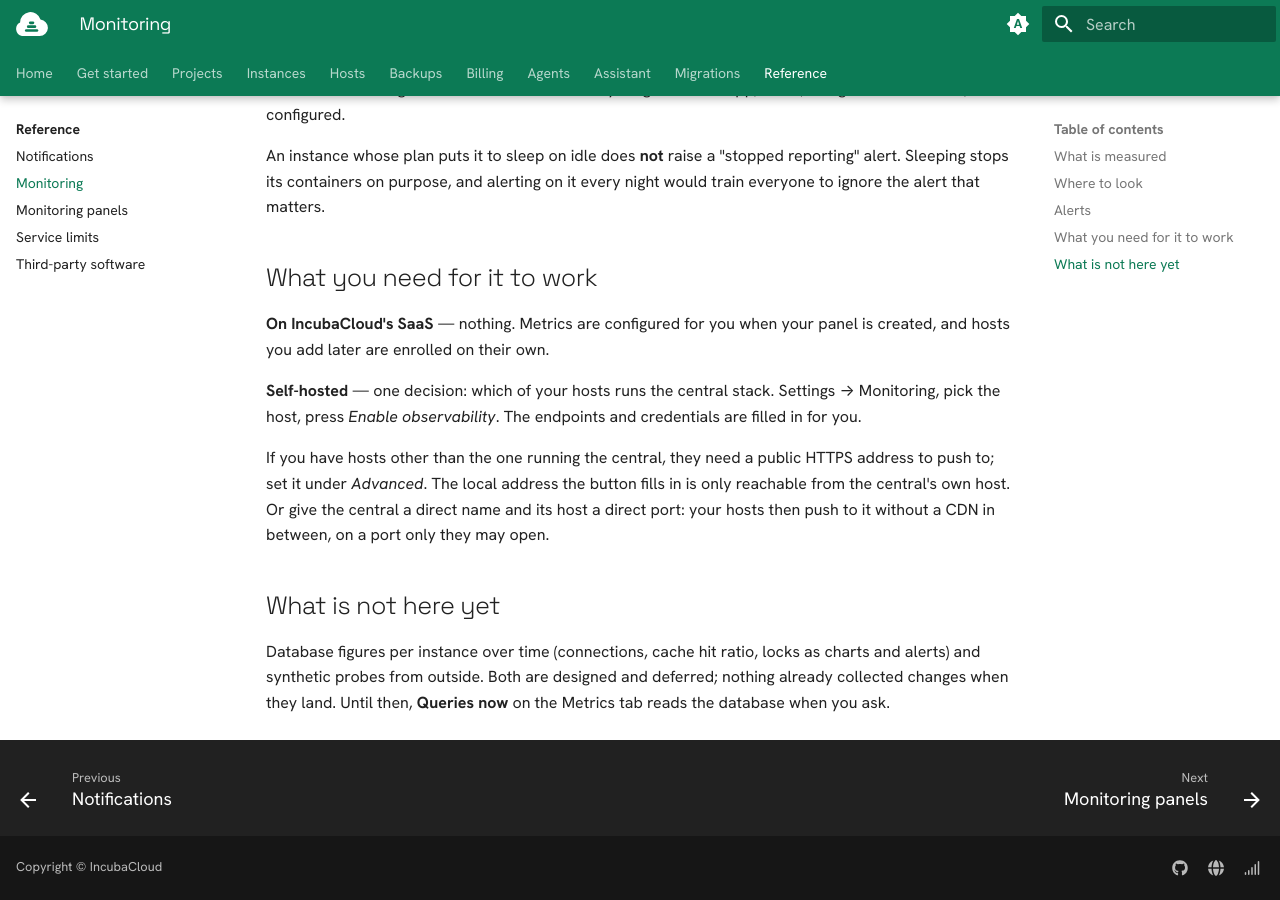
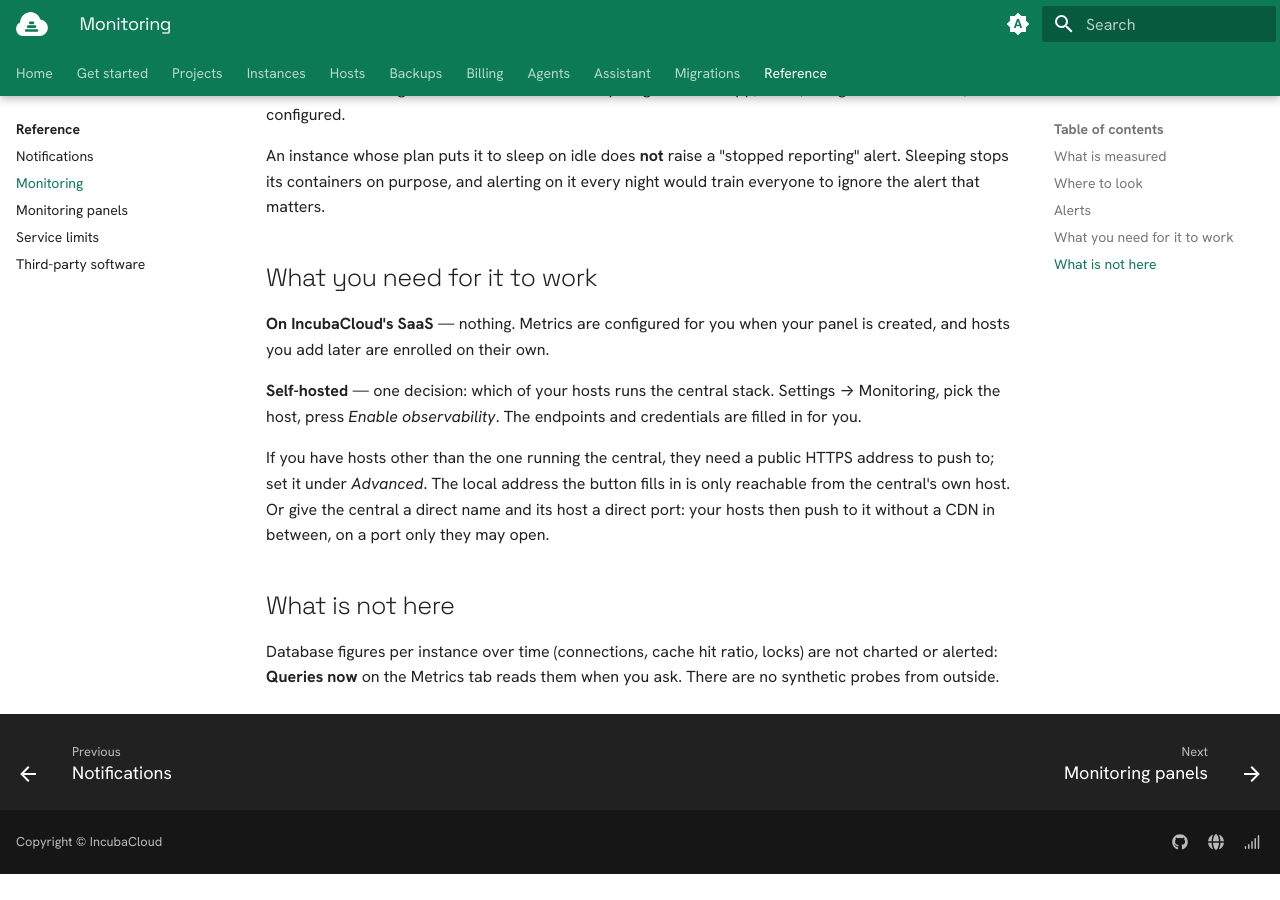
Before and after one commit to incubacloud/incubacloud, an MkDocs documentation site: the page built from docs/user/docs/reference/monitoring.md, in a window 1280 px wide and 900 px high, scrolled down 1362 px. Built offline with MkDocs 1.6.1 and Material for MkDocs 9.7.7, drawn with Linux system fonts in a browser that asks for light colours; plug-ins that fetch from the network failed and are left out; after the commit the page ends 2236 px from its top, so only the background shows below that.

Commit message:
[DOC] incubacloud: Monitoring says what is not charted and where to read it today, without promising what comes later

```diff
--- a/docs/user/docs/reference/monitoring.md
+++ b/docs/user/docs/reference/monitoring.md
@@ -82,10 +82,8 @@
 host. Or give the central a direct name and its host a direct port: your
 hosts then push to it without a CDN in between, on a port only they may open.
 
-## What is not here yet
+## What is not here
 
 Database figures per instance over time (connections, cache hit ratio,
-locks as charts and alerts) and synthetic probes from outside. Both are
-designed and deferred; nothing already collected changes when they land.
-Until then, **Queries now** on the Metrics tab reads the database when you
-ask.
+locks) are not charted or alerted: **Queries now** on the Metrics tab reads
+them when you ask. There are no synthetic probes from outside.
```
Also changed, not shown: docs/roadmap.md (+1 -1 lines).
